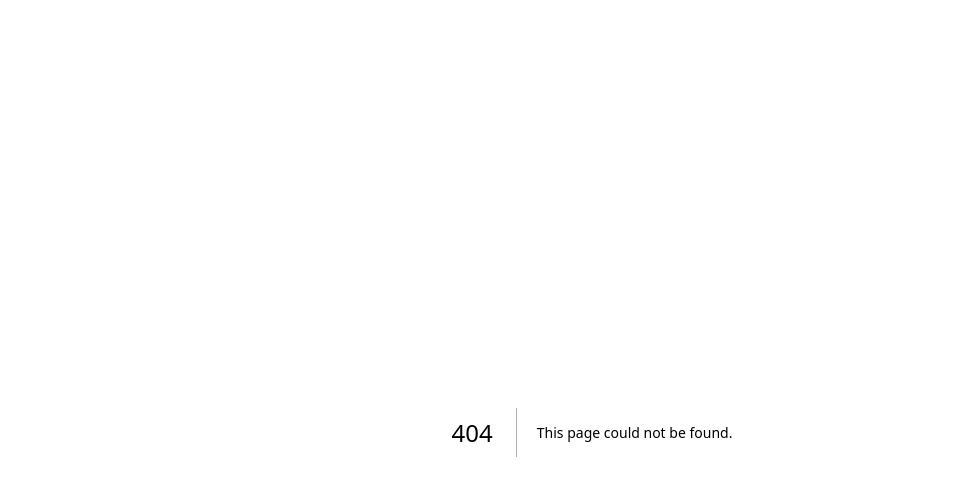
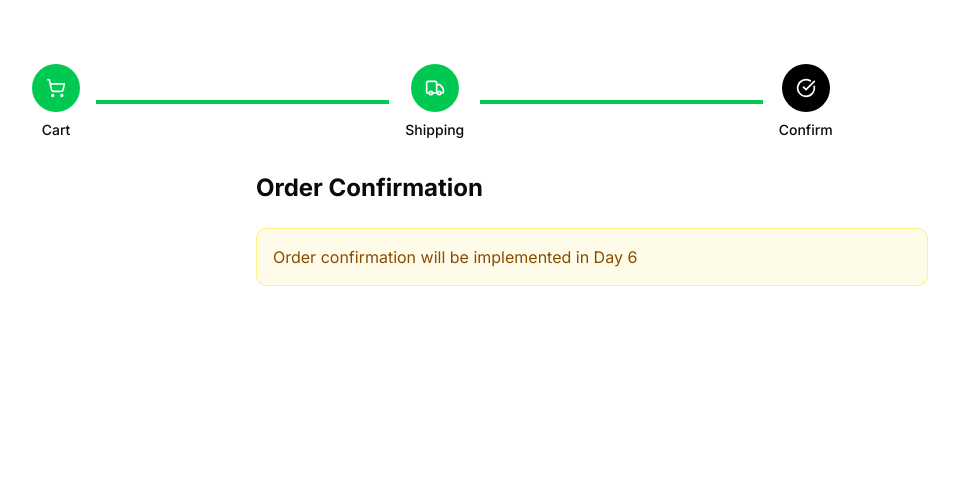
Before and after one commit to muhammadiqbalid43/e-commerce-cart-system, a Next.js app: page /checkout/confirm in a window 1280 px wide. Before the commit this address had no page. Shown: the top 496 px of the page, without its empty margins (48-1007 px from the left). Built offline with nearby package versions, Linux system fonts and the light colour scheme.

Commit message:
feat(checkout): add placeholder for order confirmation page

```diff
--- /dev/null
+++ b/src/app/checkout/confirm/page.tsx
@@ -0,0 +1,14 @@
+const ConfirmPage = () => {
+  return (
+    <div className="max-w-2xl mx-auto">
+      <h1 className="text-2xl font-bold mb-6">Order Confirmation</h1>
+      <div className="bg-yellow-50 border border-yellow-200 rounded-lg p-4">
+        <p className="text-yellow-800">
+          Order confirmation will be implemented in Day 6
+        </p>
+      </div>
+    </div>
+  );
+};
+
+export default ConfirmPage;
```
